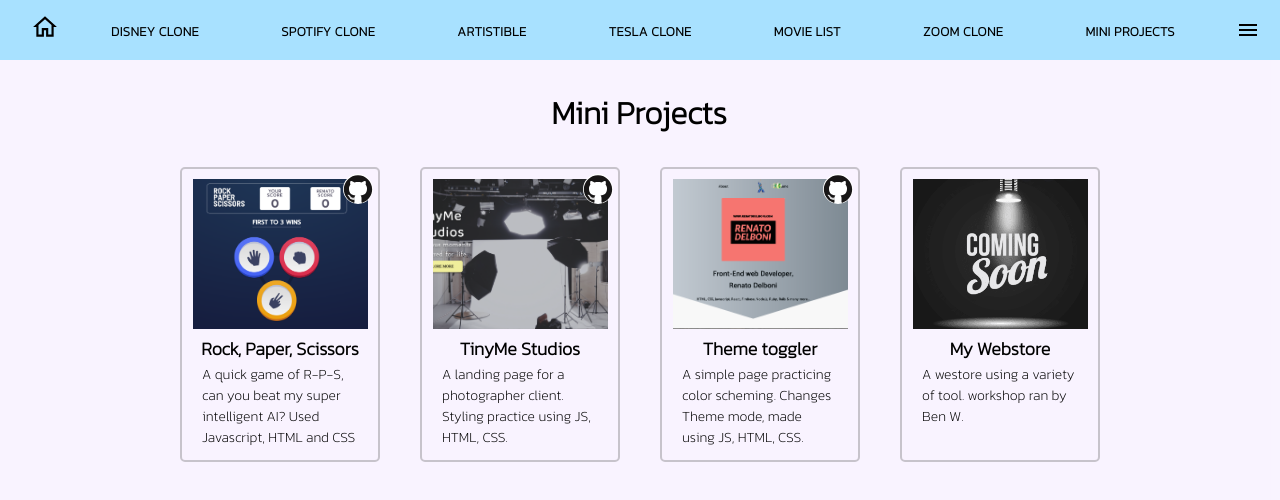
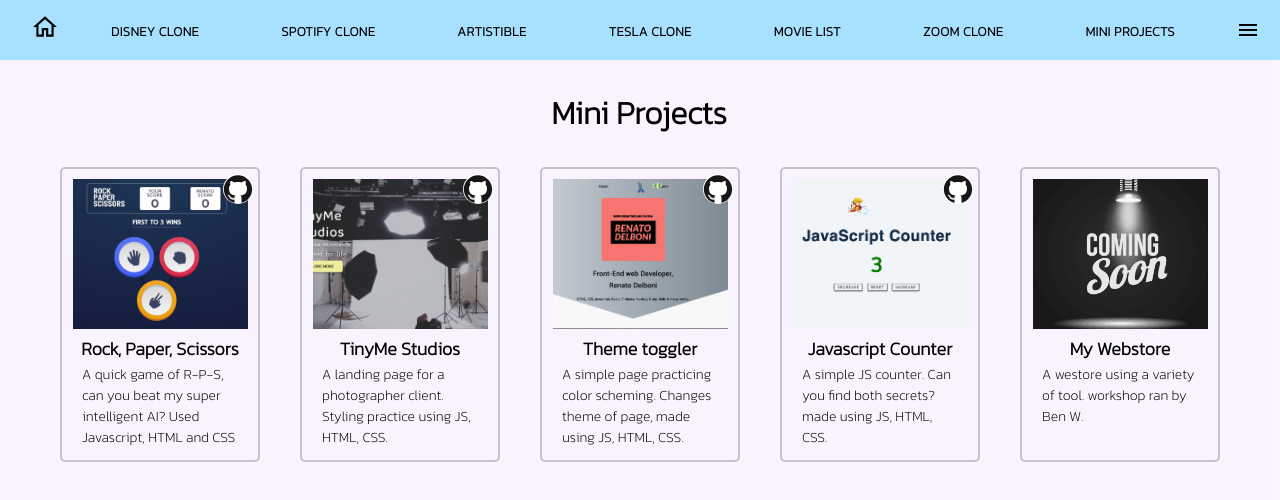
Before and after one commit to Netsujr/renato-react-portfolio, a React (Create React App) app: page /mini-projects in a window 1280 px wide. Shown: the top 500 px of the page. Built offline with nearby package versions, Linux system fonts and the light colour scheme.

Commit message:
added new mini project

```diff
--- a/src/components/projects/MiniProjects.js
+++ b/src/components/projects/MiniProjects.js
@@ -3,7 +3,8 @@ import styled from 'styled-components';
 import comingSoon from "../../images/comingsoon.png";
 import rps from "../../images/MiniProjects/Rock-paper-scissors.png";
 import tm1 from "../../images/TinyMe/one.png";
-import theme from '../../images/MiniProjects/theme_toggle.png'
+import theme from '../../images/MiniProjects/theme_toggle.png';
+import counter from '../../images/MiniProjects/counter.png';
 import GithubIcon from "../../images/Icons/github-original.svg";
 
 
@@ -59,7 +60,17 @@ function Section({ leftBtnText, rightBtnText }) {
             <h4>Theme toggler</h4>
           </CardTitle>
           <CardDesc>
-            <p>A simple page practicing color scheming. Changes Theme mode, made using JS, HTML, CSS.</p>
+            <p>A simple page practicing color scheming. Changes theme of page, made using JS, HTML, CSS.</p>
+          </CardDesc>
+        </CardBody>
+        <CardBody>
+          <a href="https://modest-colden-be1fdb.netlify.app/" target="blank_" > <h2>Visit Site</h2><img id="image" src={counter} alt="themeToggler" /></a>
+          <a href="https://github.com/Netsujr/simple_counter_js" target="_blank" rel="noreferrer"><img id="icon" src={GithubIcon} alt="Github" /></a>
+          <CardTitle>
+            <h4>Javascript Counter</h4>
+          </CardTitle>
+          <CardDesc>
+            <p>A simple JS counter. Can you find both secrets? made using JS, HTML, CSS.</p>
           </CardDesc>
         </CardBody>
         <CardBody>
```
Also changed, not shown: src/images/MiniProjects/counter.png (added).
